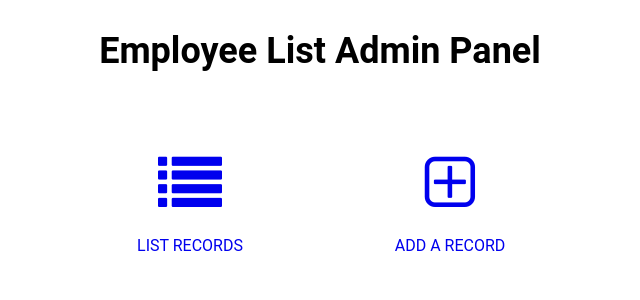
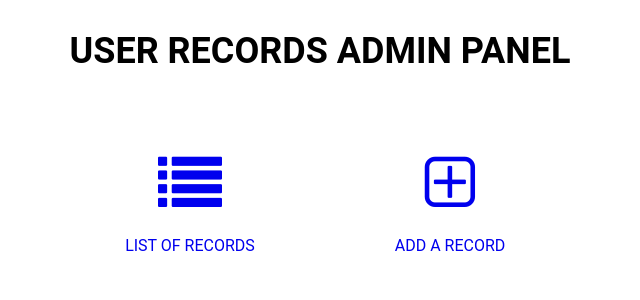
Before and after one commit to nithincvpoyyil/ng-seed, an Angular app: page /#/home in a window 1280 px wide. Shown: the top 300 px of the page, without its empty margins (320-960 px from the left). Built offline with nearby package versions, Linux system fonts and the light colour scheme; a small style sheet from the web is missing.

Commit message:
Mneu updates

```diff
--- a/src/app/dashboard/landing-page/landing-page.component.html
+++ b/src/app/dashboard/landing-page/landing-page.component.html
@@ -1,5 +1,5 @@
 
-<section class="landing-page-heading"><h1>Employee List Admin Panel</h1></section>
+<section class="landing-page-heading"><h1>USER RECORDS ADMIN PANEL</h1></section>
 
 <section class="landing-page">
   <section class="menu-list" fxLayout="row" fxLayout.xs="column" fxLayoutAlign="center center" fxFlex.xs="100" fxFlex.sm="100" fxFlex.md="100" fxFlex.lg="100">
--- a/src/app/dashboard/landing-page/menu.config.ts
+++ b/src/app/dashboard/landing-page/menu.config.ts
@@ -4,7 +4,7 @@ import { MenuItem } from '../../core';
 
 const menuList: MenuItem[] = <MenuItem[]>[{
     icon: 'fa fa-list',
-    title: 'LIST RECORDS',
+    title: 'LIST OF RECORDS',
     summary: '',
     link: '/list'
 },{
```
